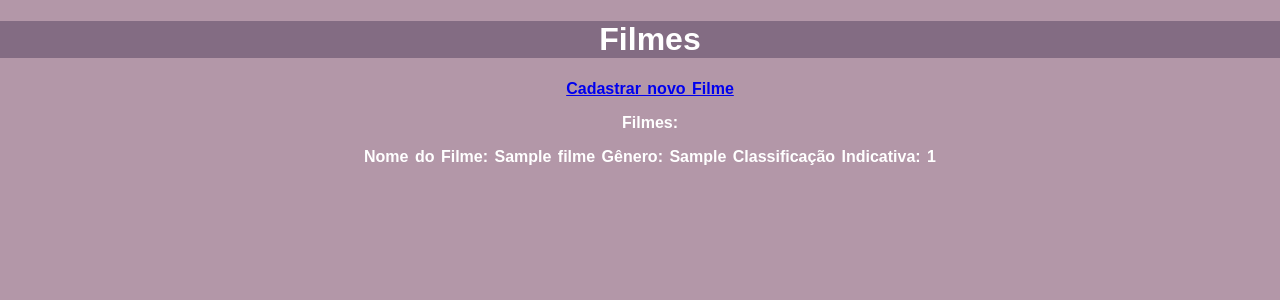
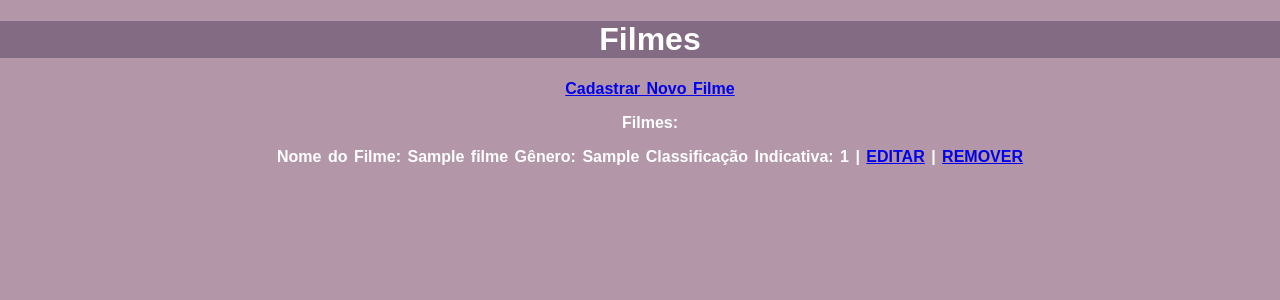
Before and after one commit to EmillyRibeiro1/cruds, a Django app: page /filmes/ in a window 1280 px wide. Shown: the top 300 px of the page. Run offline with Django 4.2, Linux system fonts and the light colour scheme; tables that the repository leaves empty hold one stand-in row (values such as "Sample post").

Commit message:
adicionei botao de remover e editar

```diff
--- a/core/views.py
+++ b/core/views.py
@@ -18,3 +18,22 @@ def filmes_cadastro(request):
         'form_filme': form
     }
     return render(request, 'cadastrar.html', contexto)
+
+def editar_filme(request, id):
+    filme = Filmes.objects.get(pk=id)
+
+    form = FilmesForm(request.POST or None, instance=filme)
+
+    if form.is_valid():
+        form.save()
+        return redirect('filmes_listar')
+
+    contexto={
+        'form_filme': form
+    }
+    return render(request, 'cadastrar.html', contexto)
+
+def remover_filme(request, id):
+    filme = Filmes.objects.get(pk=id)
+    filme.delete()
+    return redirect('filmes_listar')
--- a/cruds/urls.py
+++ b/cruds/urls.py
@@ -15,11 +15,13 @@ Including another URLconf
 """
 from django.contrib import admin
 from django.urls import path
-from core.views import filmes_cadastro, filmes_listar
+from core.views import filmes_cadastro, filmes_listar, editar_filme, remover_filme
 
 
 urlpatterns = [
     path('cadastro/', filmes_cadastro, name='cadastro'),
     path('filmes/', filmes_listar, name='filmes_listar'),
+    path('filme_editar/<int:id>/', editar_filme, name='editar_filme'),
+    path('filme_remover/<int:id>/', remover_filme, name='remover_filme'),
     path('admin/', admin.site.urls),
 ]
--- a/templates/cruds.html
+++ b/templates/cruds.html
@@ -77,13 +77,23 @@
 <body>
    <h1>Filmes</h1>
 
-   <p><a href="{% url 'cadastro'%}">Cadastrar novo Filme</a></p>
+   <p><a href="{% url 'cadastro'%}">Cadastrar Novo Filme</a></p>
 
    <p>Filmes:</p>
+
    {% for filmes in listar %}
-   <p>Nome do Filme: {{filmes.nome}} Gênero: {{filmes.generos}} Classificação Indicativa: {{filmes.classificacao}}</p>
+
+   <p>Nome do Filme: {{filmes.nome}}
+      Gênero: {{filmes.generos}}
+      Classificação Indicativa: {{filmes.classificacao}}
+      | <a href="{% url 'editar_filme' filmes.id %}">EDITAR</a>
+      | <a href="{% url 'remover_filme' filmes.id %}">REMOVER</a>
+   </p>
+
    {% empty %}
+
    <p>Não existem filmes cadastrados</p>
+
    {% endfor %}
 
 </body>
```
